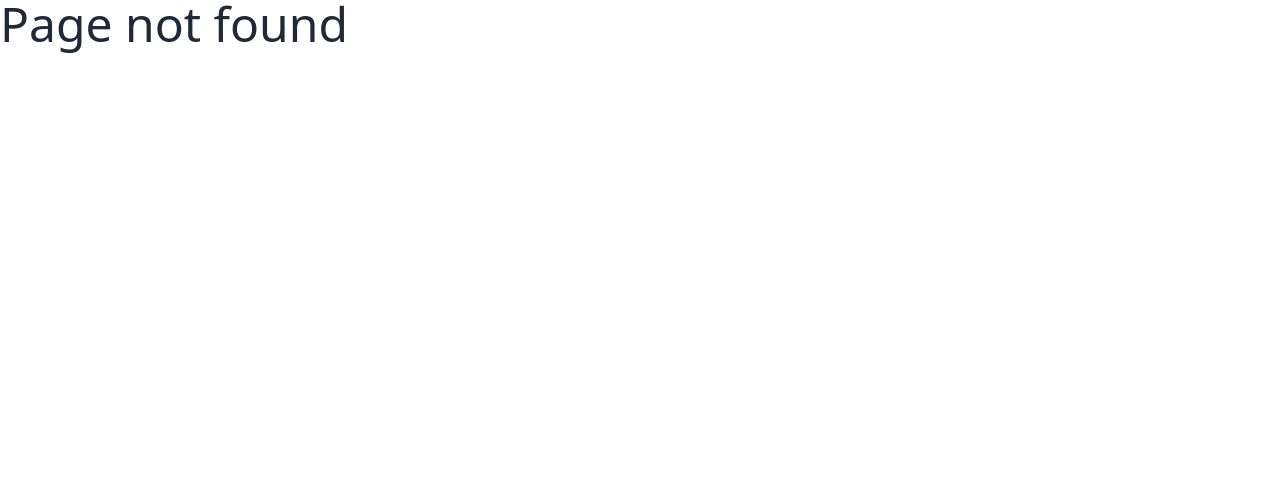
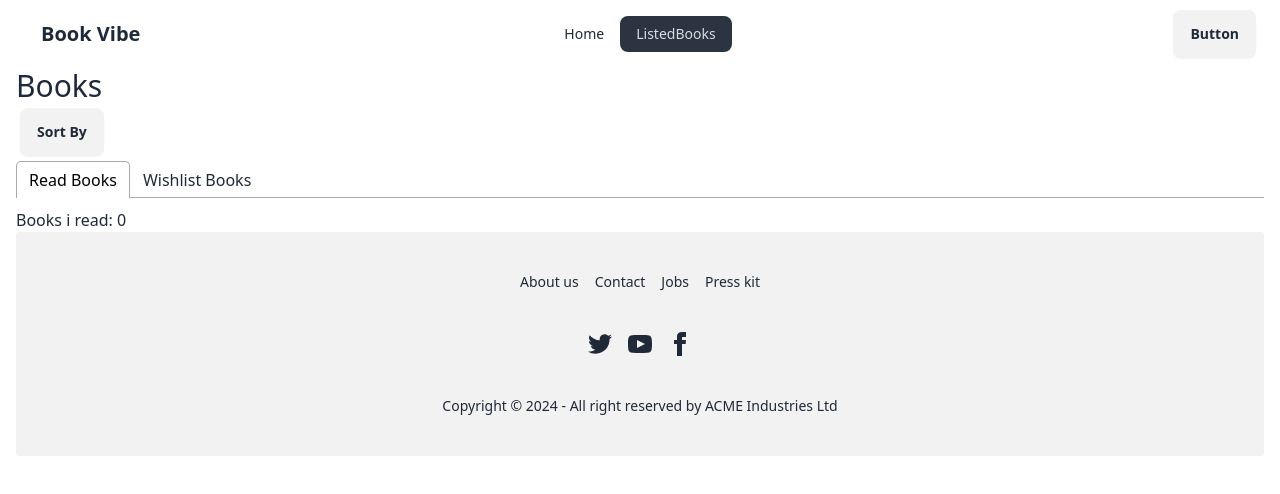
Before and after one commit to xyryc/book-vibe, a React (Vite) app: page /listedBooks in a window 1280 px wide. Before the commit this address had no page. Shown: the top 494 px of the page. Built offline with nearby package versions, Linux system fonts and the light colour scheme.

Commit message:
added sorting functionality

```diff
--- a/package.json
+++ b/package.json
@@ -17,6 +17,7 @@
     "react-icons": "^5.3.0",
     "react-router-dom": "^6.27.0",
     "react-tabs": "^6.0.2",
+    "react-toastify": "^10.0.6",
     "sort-by": "^1.2.0"
   },
   "devDependencies": {
--- a/src/components/ListedBooks/ListedBooks.jsx
+++ b/src/components/ListedBooks/ListedBooks.jsx
@@ -1,11 +1,81 @@
-import React from 'react';
+import React, { useEffect, useState } from "react";
+import { Tab, Tabs, TabList, TabPanel } from "react-tabs";
+import "react-tabs/style/react-tabs.css";
+import { getStoredReadList } from "../../utility/addToDb";
+import { useLoaderData } from "react-router-dom";
+import Book from "../Book/Book";
 
 const ListedBooks = () => {
-    return (
-        <div>
-            <h3 className='text-3xl'>Listed Books</h3>
+  const [readList, setReadList] = useState([]);
+  const [sort, setSort] = useState("");
+  const allBooks = useLoaderData();
+
+  useEffect(() => {
+    const storedReadList = getStoredReadList();
+    const storedReadListInt = storedReadList.map((id) => parseInt(id));
+
+    const readBookList = allBooks.filter((book) =>
+      storedReadListInt.includes(book.bookId)
+    );
+
+    setReadList(readBookList);
+  }, []);
+
+  const handleSort = (sortType) => {
+    setSort(sortType);
+
+    if (sortType === "No. of pages") {
+      const sortedReadList = [...readList].sort(
+        (a, b) => b.totalPages - a.totalPages
+      );
+      setReadList(sortedReadList);
+    }
+
+    if (sortType === "Ratings") {
+      const sortedReadList = [...readList].sort((a, b) => b.rating - a.rating);
+      setReadList(sortedReadList);
+    }
+  };
+
+  return (
+    <div>
+      <h3 className="text-3xl">Books</h3>
+
+      <div className="dropdown">
+        <div tabIndex="0" role="button" className="btn m-1">
+          {sort ? `Sort by: ${sort}` : "Sort By"}
         </div>
-    );
+        <ul
+          tabIndex="0"
+          className="dropdown-content menu bg-base-100 rounded-box z-[1] w-52 p-2 shadow"
+        >
+          <li onClick={() => handleSort("Ratings")}>
+            <a>Ratings</a>
+          </li>
+          <li onClick={() => handleSort("No. of pages")}>
+            <a>Number of pages</a>
+          </li>
+        </ul>
+      </div>
+
+      <Tabs>
+        <TabList>
+          <Tab>Read Books</Tab>
+          <Tab>Wishlist Books</Tab>
+        </TabList>
+
+        <TabPanel>
+          <h2>Books i read: {readList.length}</h2>
+          {readList.map((book) => (
+            <Book key={book.bookId} book={book}></Book>
+          ))}
+        </TabPanel>
+        <TabPanel>
+          <h2>My wishlist</h2>
+        </TabPanel>
+      </Tabs>
+    </div>
+  );
 };
 
 export default ListedBooks;
--- a/src/components/NavBar/NavBar.jsx
+++ b/src/components/NavBar/NavBar.jsx
@@ -8,7 +8,7 @@ const NavBar = () => {
         <NavLink to='/'>Home</NavLink>
       </li>
       <li>
-        <a>Item 3</a>
+        <NavLink to='/listedBooks'>ListedBooks</NavLink>
       </li>
     </>
   );
--- a/src/main.jsx
+++ b/src/main.jsx
@@ -7,6 +7,9 @@ import ErrorPage from "./components/ErrorPage/ErrorPage";
 import Home from "./components/Home/Home";
 import Dashboard from "./components/Dashboard/Dashboard";
 import BookDetail from "./components/BookDetail/BookDetail";
+import ListedBooks from "./components/ListedBooks/ListedBooks";
+import { ToastContainer, toast } from 'react-toastify';
+import 'react-toastify/dist/ReactToastify.css';
 
 const router = createBrowserRouter([
   {
@@ -21,7 +24,12 @@ const router = createBrowserRouter([
       {
         path: "books/:bookId",
         element: <BookDetail></BookDetail>,
-        loader: () => fetch('/booksData.json')
+        loader: () => fetch("/booksData.json"),
+      },
+      {
+        path: "listedBooks",
+        element: <ListedBooks></ListedBooks>,
+        loader: ()=> fetch('/booksData.json')
       },
       {
         path: "/dashboard",
@@ -34,5 +42,7 @@ const router = createBrowserRouter([
 createRoot(document.getElementById("root")).render(
   <StrictMode>
     <RouterProvider router={router} />
+    <ToastContainer />
+
   </StrictMode>
 );
--- a/src/utility/addToDb.js
+++ b/src/utility/addToDb.js
@@ -1,3 +1,5 @@
+import { toast } from "react-toastify";
+
 const getStoredReadList = () => {
   const storedListStr = localStorage.getItem("readlist");
 
@@ -19,6 +21,8 @@ const addStoredReadList = (id) => {
     storedList.push(id);
     const storedListStr = JSON.stringify(storedList);
     localStorage.setItem("readlist", storedListStr);
+
+    toast("This book is added to your read list.");
   }
 };
 
@@ -33,7 +37,6 @@ const getStoredWishList = () => {
   }
 };
 
-
 const addStoredWishList = (id) => {
   const storedWishList = getStoredWishList();
 
@@ -47,4 +50,4 @@ const addStoredWishList = (id) => {
   }
 };
 
-export { addStoredReadList, addStoredWishList };
+export { addStoredReadList, addStoredWishList, getStoredReadList };
```
Also changed, not shown: 1 other file (tests, documents, lock files or other folders).
